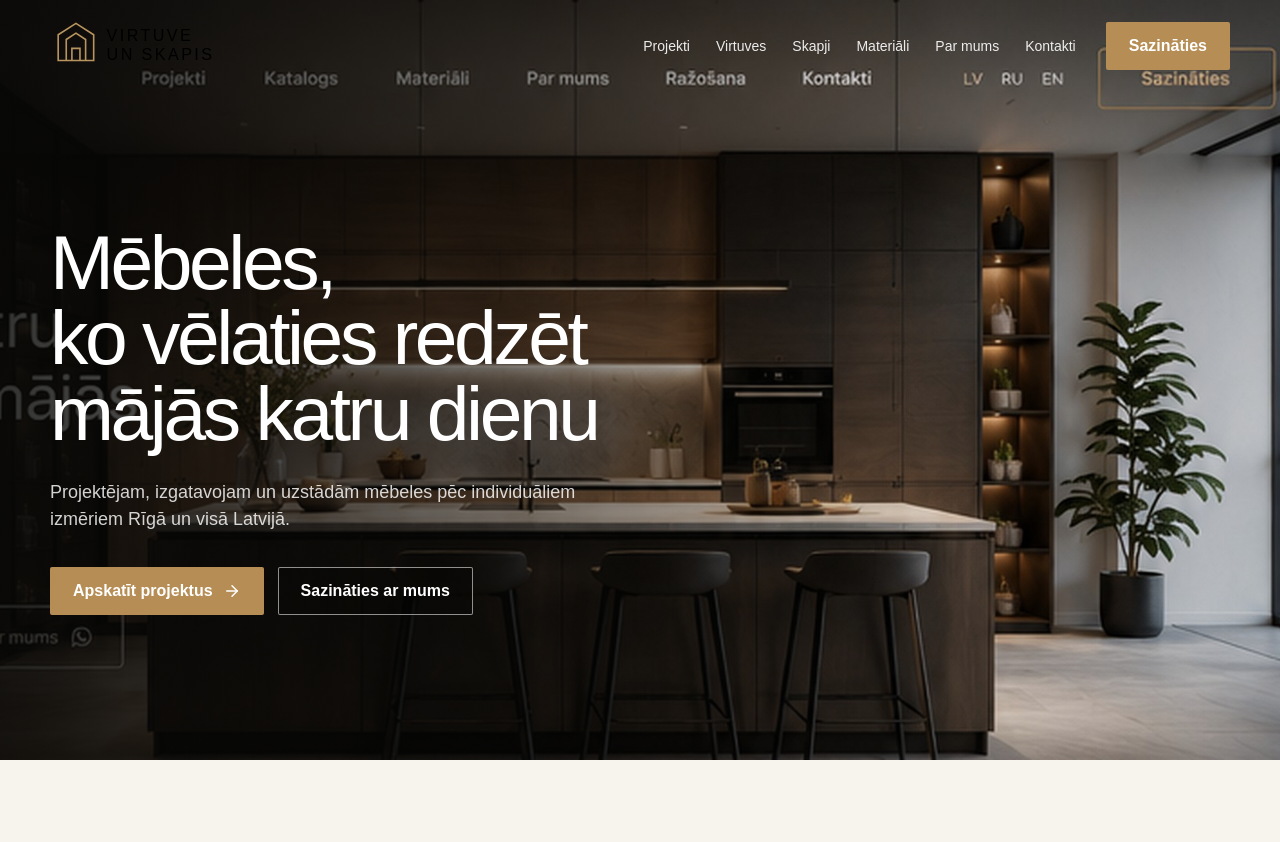
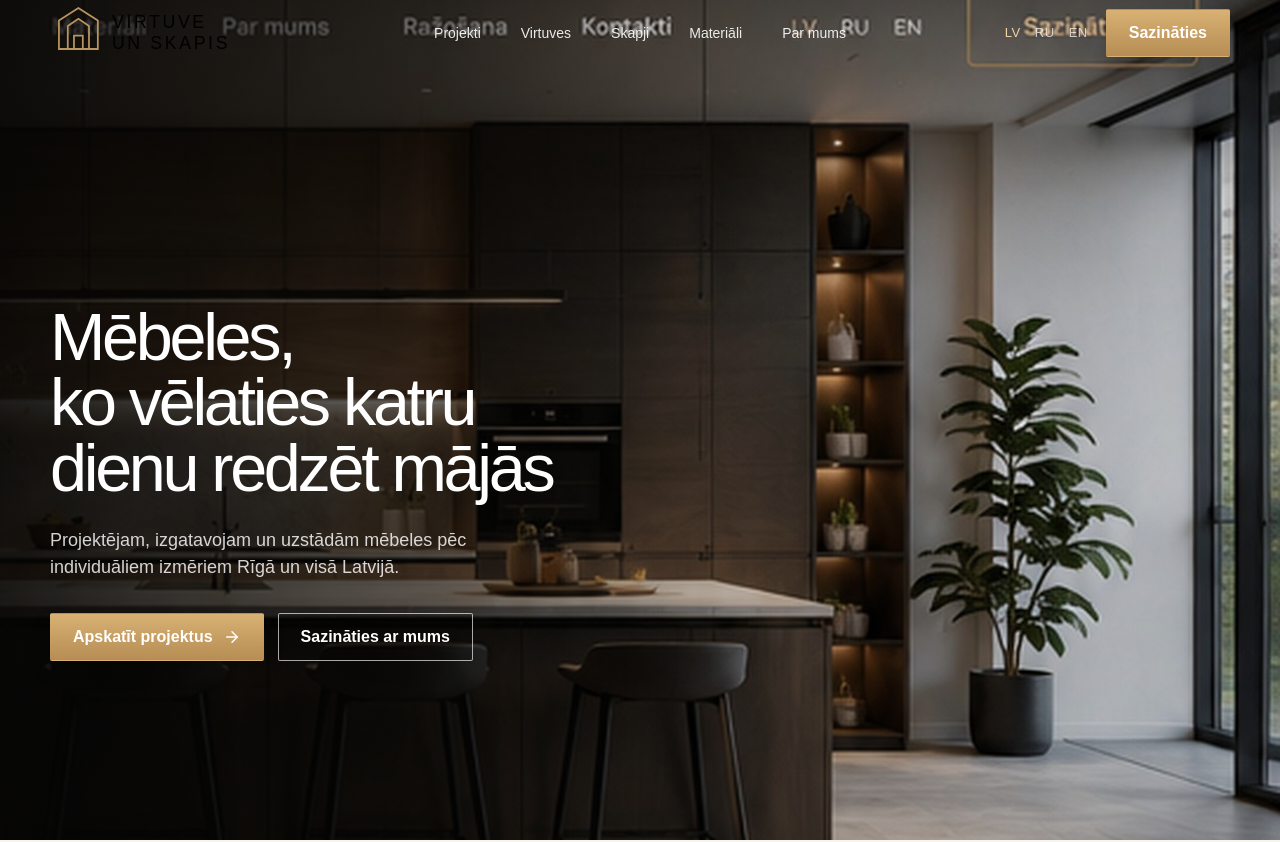
Before and after one commit to SergeyJak/virtuveunskapis, a Next.js app: page / in a window 1280 px wide. Shown: the top 842 px of the page. Built offline with nearby package versions, Linux system fonts and the light colour scheme.

Commit message:
feat: refine header and hero

```diff
--- a/app/globals.css
+++ b/app/globals.css
@@ -18,28 +18,36 @@ button, input, textarea, select { font: inherit; }
 img { object-fit: cover; }
 .container { width: min(calc(100% - 40px), var(--container)); margin-inline: auto; }
 
+.hero-shell-home { position: relative; }
 .site-header { position: absolute; inset: 0 0 auto; z-index: 20; color: white; }
-.header-inner { min-height: 92px; display: flex; align-items: center; gap: 30px; }
-.brand { color: white; display: flex; align-items: center; margin-right: auto; }
-.desktop-nav { display: flex; gap: 26px; font-size: 14px; }
+.header-inner { min-height: 66px; position: relative; display: flex; align-items: center; justify-content: space-between; gap: 34px; }
+.brand { color: white; display: flex; align-items: center; margin-right: auto; justify-self: start; }
+.brand img { width: 230px; height: auto; }
+.desktop-nav { position: absolute; left: 50%; transform: translateX(-50%); display: flex; align-items: center; justify-content: center; gap: 40px; font-size: 14px; font-weight: 500; }
 .desktop-nav a { opacity: .9; }
-.desktop-nav a:hover { opacity: 1; color: var(--accent-light); }
-.header-actions { display: flex; align-items: center; gap: 12px; }
+.desktop-nav a:hover { opacity: 1; color: #f0d4a7; }
+.header-actions { display: flex; align-items: center; justify-content: flex-end; gap: 18px; }
+.language-switcher, .mobile-language-switcher { display: flex; align-items: center; gap: 14px; font-size: 13px; letter-spacing: .04em; }
+.language-switcher a, .mobile-language-switcher a { opacity: .7; }
+.language-switcher a[aria-current="page"], .mobile-language-switcher a[aria-current="page"] { opacity: 1; color: #f1d0a4; }
+.language-switcher a[aria-disabled="true"], .mobile-language-switcher a[aria-disabled="true"] { pointer-events: none; }
 .menu-button { display: none; border: 0; background: transparent; color: currentColor; padding: 8px; }
-.mobile-nav { position: fixed; top: 76px; left: 16px; right: 16px; background: #171512; padding: 24px; border: 1px solid rgba(255,255,255,.15); display: grid; gap: 18px; border-radius: 18px; box-shadow: 0 24px 80px rgba(0,0,0,.35); }
+.mobile-nav { position: fixed; top: 64px; left: 16px; right: 16px; background: rgba(20,19,16,.96); padding: 24px; border: 1px solid rgba(255,255,255,.15); display: grid; gap: 18px; border-radius: 18px; box-shadow: 0 24px 80px rgba(0,0,0,.35); backdrop-filter: blur(10px); }
 
 .button { min-height: 48px; padding: 0 22px; display: inline-flex; align-items: center; justify-content: center; gap: 10px; border-radius: 2px; border: 1px solid transparent; font-weight: 600; cursor: pointer; }
-.button-primary { background: var(--accent); color: white; }
-.button-primary:hover { background: #9e7540; }
-.button-ghost { color: white; border-color: rgba(255,255,255,.55); background: rgba(0,0,0,.18); }
+.button-primary { background: linear-gradient(180deg, #d8b173 0%, #b68d54 100%); color: #fff; box-shadow: 0 10px 20px rgba(0,0,0,.18); }
+.button-primary:hover { background: linear-gradient(180deg, #dfba7e 0%, #9f7640 100%); }
+.button-ghost { color: white; border-color: rgba(255,255,255,.65); background: rgba(0,0,0,.08); }
 .button-ghost:hover { background: rgba(255,255,255,.1); }
 
-.hero { min-height: 760px; position: relative; display: flex; align-items: center; color: white; overflow: hidden; }
-.hero-image { z-index: -3; }
-.hero-shade { position: absolute; inset: 0; z-index: -2; background: linear-gradient(90deg, rgba(8,8,7,.82) 0%, rgba(8,8,7,.52) 40%, rgba(8,8,7,.06) 75%); }
-.hero-content { padding-top: 80px; }
-.hero h1 { max-width: 620px; font-size: clamp(46px, 6vw, 82px); line-height: .98; font-weight: 500; letter-spacing: -.045em; margin: 0 0 28px; }
-.hero p { max-width: 540px; font-size: 18px; color: rgba(255,255,255,.82); margin-bottom: 34px; }
+.hero { min-height: 840px; position: relative; display: flex; align-items: center; color: white; overflow: hidden; }
+.hero-image { z-index: -3; object-position: right center; transform: scale(1.18); transform-origin: right center; }
+.hero-shade { position: absolute; inset: 0; z-index: -2; background: linear-gradient(90deg, rgba(5,5,4,.88) 0%, rgba(5,5,4,.58) 34%, rgba(5,5,4,.2) 54%, rgba(5,5,4,.02) 78%); }
+.hero-shade-home::after { content: ""; position: absolute; inset: 0; background: linear-gradient(0deg, rgba(0,0,0,.10), rgba(0,0,0,0)); }
+.hero-content { padding-top: 150px; padding-bottom: 24px; }
+.hero-content .container { position: relative; }
+.hero h1 { max-width: 600px; font-size: clamp(46px, 5.2vw, 80px); line-height: .98; font-weight: 500; letter-spacing: -.05em; margin: 0 0 26px; }
+.hero p { max-width: 470px; font-size: 18px; color: rgba(255,255,255,.82); margin-bottom: 32px; }
 .hero-buttons { display: flex; gap: 14px; flex-wrap: wrap; }
 
 .section { padding: 86px 0; }
@@ -114,7 +122,7 @@ img { object-fit: cover; }
 .form-success { background: white; padding: 50px; border: 1px solid var(--border); }
 
 @media (max-width: 980px) {
-  .desktop-nav, .desktop-cta { display: none; }
+  .desktop-nav, .desktop-cta, .language-switcher { display: none; }
   .menu-button { display: grid; }
   .hero { min-height: 680px; }
   .category-grid { grid-template-columns: repeat(3,1fr); }
@@ -126,13 +134,13 @@ img { object-fit: cover; }
 
 @media (max-width: 640px) {
   .container { width: min(calc(100% - 28px), var(--container)); }
-  .header-inner { min-height: 76px; }
-  .brand img { width: 170px; }
+  .header-inner { min-height: 58px; }
+  .brand img { width: 190px; }
   .dark-header { height: 76px; }
-  .hero { min-height: 720px; align-items: end; padding-bottom: 58px; }
-  .hero-shade { background: linear-gradient(0deg, rgba(8,8,7,.92) 0%, rgba(8,8,7,.38) 70%, rgba(8,8,7,.18)); }
-  .hero-content { padding-top: 120px; }
-  .hero h1 { font-size: 48px; }
+  .hero { min-height: 760px; align-items: end; padding-bottom: 54px; }
+  .hero-shade { background: linear-gradient(0deg, rgba(8,8,7,.94) 0%, rgba(8,8,7,.42) 62%, rgba(8,8,7,.14)); }
+  .hero-content { padding-top: 150px; }
+  .hero h1 { font-size: 40px; max-width: 7.5em; }
   .hero p { font-size: 16px; }
   .hero-buttons { display: grid; }
   .section { padding: 62px 0; }
--- a/app/page.tsx
+++ b/app/page.tsx
@@ -9,17 +9,17 @@ import { categories, projects } from '@/data/site'
 export default function HomePage() {
   return (
     <>
-      <div className="hero-shell">
+      <div className="hero-shell hero-shell-home">
         <Header />
         <main>
           <section className="hero">
             <Image className="hero-image" src="/images/hero.jpg" alt="Individuāli projektēta tumša virtuve" fill priority sizes="100vw" />
-            <div className="hero-shade" />
+            <div className="hero-shade hero-shade-home" />
             <div className="container hero-content">
-              <h1>Mēbeles,<br/>ko vēlaties redzēt mājās katru dienu</h1>
+              <h1>Mēbeles,<br />ko vēlaties katru<br />dienu redzēt mājās</h1>
               <p>Projektējam, izgatavojam un uzstādām mēbeles pēc individuāliem izmēriem Rīgā un visā Latvijā.</p>
               <div className="hero-buttons">
-                <Link className="button button-primary" href="/portfolio">Apskatīt projektus <ArrowRight size={18}/></Link>
+                <Link className="button button-primary" href="/portfolio">Apskatīt projektus <ArrowRight size={18} /></Link>
                 <Link className="button button-ghost" href="/contacts">Sazināties ar mums</Link>
               </div>
             </div>
--- a/components/Header.tsx
+++ b/components/Header.tsx
@@ -8,16 +8,23 @@ import { navigation } from '@/data/site'
 
 export function Header() {
   const [open, setOpen] = useState(false)
+  const headerNavigation = navigation.filter((item) => item.href !== '/contacts')
+
   return (
     <header className="site-header">
       <div className="container header-inner">
         <Link href="/" className="brand" aria-label="Virtuve un skapis">
-          <Image src="/logo/logo.svg" alt="Virtuve un skapis" width={210} height={58} priority />
+          <Image src="/logo/logo.svg" alt="Virtuve un skapis" width={230} height={64} priority />
         </Link>
         <nav className="desktop-nav" aria-label="Galvenā navigācija">
-          {navigation.map((item) => <Link key={item.href+item.label} href={item.href}>{item.label}</Link>)}
+          {headerNavigation.map((item) => <Link key={item.href + item.label} href={item.href}>{item.label}</Link>)}
         </nav>
         <div className="header-actions">
+          <div className="language-switcher" aria-label="Valodas izvēle">
+            <Link href="/" aria-current="page">LV</Link>
+            <Link href="/" aria-disabled="true">RU</Link>
+            <Link href="/" aria-disabled="true">EN</Link>
+          </div>
           <Link className="button button-primary desktop-cta" href="/contacts">Sazināties</Link>
           <button className="menu-button" onClick={() => setOpen(!open)} aria-label="Atvērt izvēlni" aria-expanded={open}>
             {open ? <X /> : <Menu />}
@@ -26,7 +33,12 @@ export function Header() {
       </div>
       {open && (
         <nav className="mobile-nav" aria-label="Mobilā navigācija">
-          {navigation.map((item) => <Link onClick={() => setOpen(false)} key={item.href+item.label} href={item.href}>{item.label}</Link>)}
+          {headerNavigation.map((item) => <Link onClick={() => setOpen(false)} key={item.href + item.label} href={item.href}>{item.label}</Link>)}
+          <div className="mobile-language-switcher" aria-label="Valodas izvēle">
+            <Link href="/" aria-current="page">LV</Link>
+            <Link href="/" aria-disabled="true">RU</Link>
+            <Link href="/" aria-disabled="true">EN</Link>
+          </div>
           <Link onClick={() => setOpen(false)} className="button button-primary" href="/contacts">Sazināties</Link>
         </nav>
       )}
```
Also changed, not shown: 3 other files (tests, documents, lock files or other folders).
